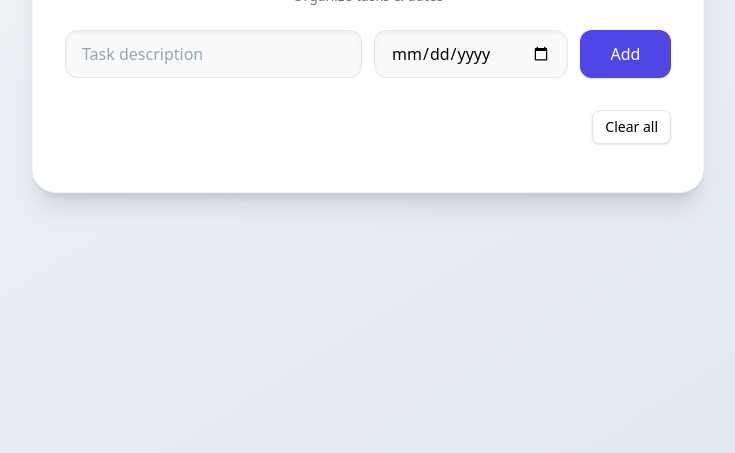
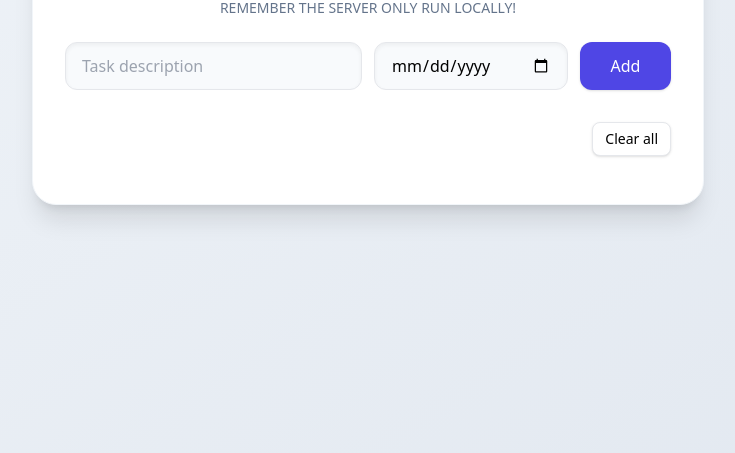
Before and after one commit to Makky101/Task-Manager, a website: page index.html in a window 1280 px wide. Shown: the part 347-800 px from the top of the page, without its empty margins (272-1007 px from the left). Drawn offline with nearby package versions, Linux system fonts and the light colour scheme; no server answers.

Commit message:
I am truly done

```diff
--- a/index.html
+++ b/index.html
@@ -11,6 +11,7 @@
             <header class="mb-6 text-center">
                 <h1 class="text-3xl font-extrabold tracking-tight text-slate-800">Task Manager</h1>
                 <p class="text-sm text-slate-500 mt-1">Organize tasks & dates</p>
+                <p class="text-sm text-slate-500 mt-1">REMEMBER THE SERVER ONLY RUN LOCALLY!</p>
             </header>
 
 
```
